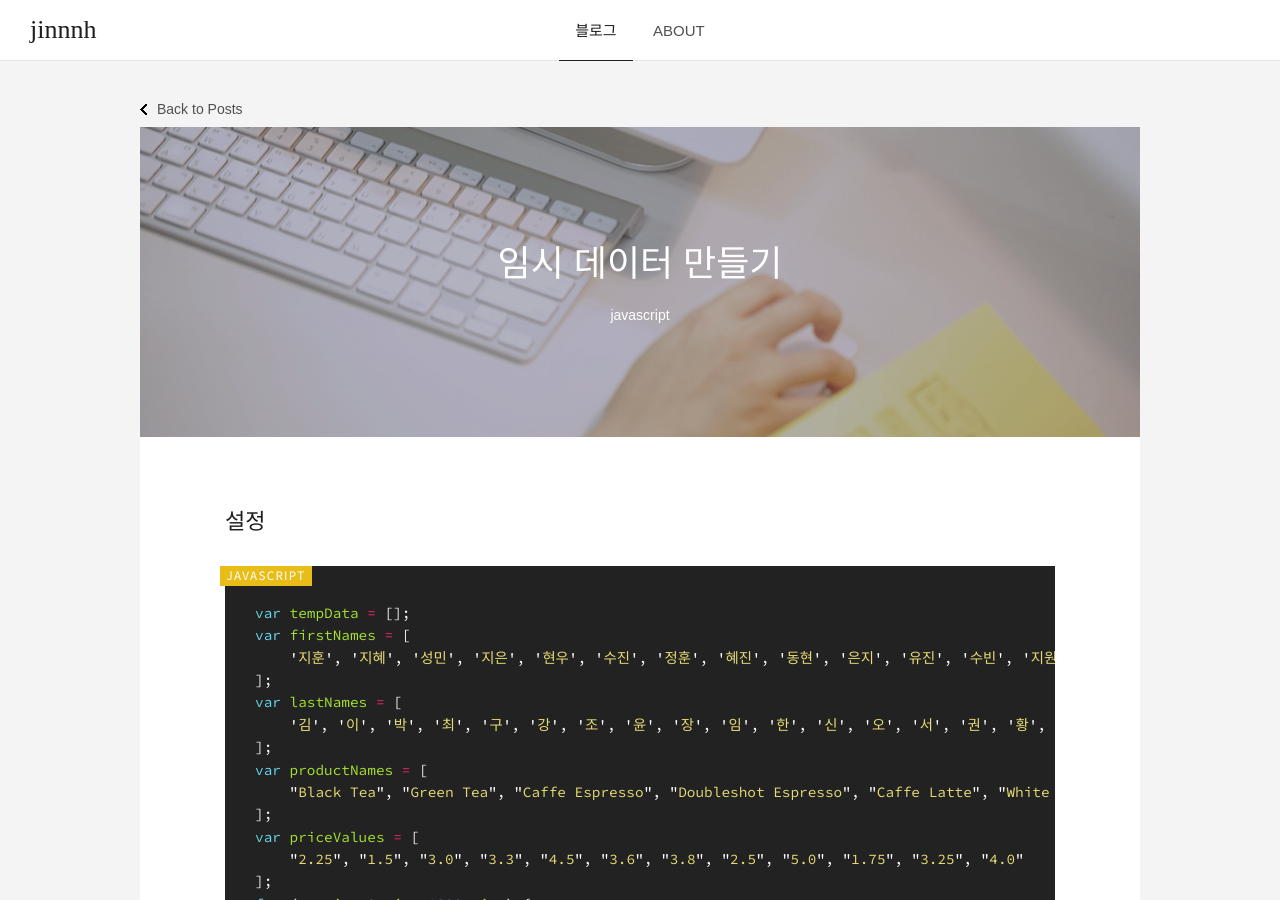
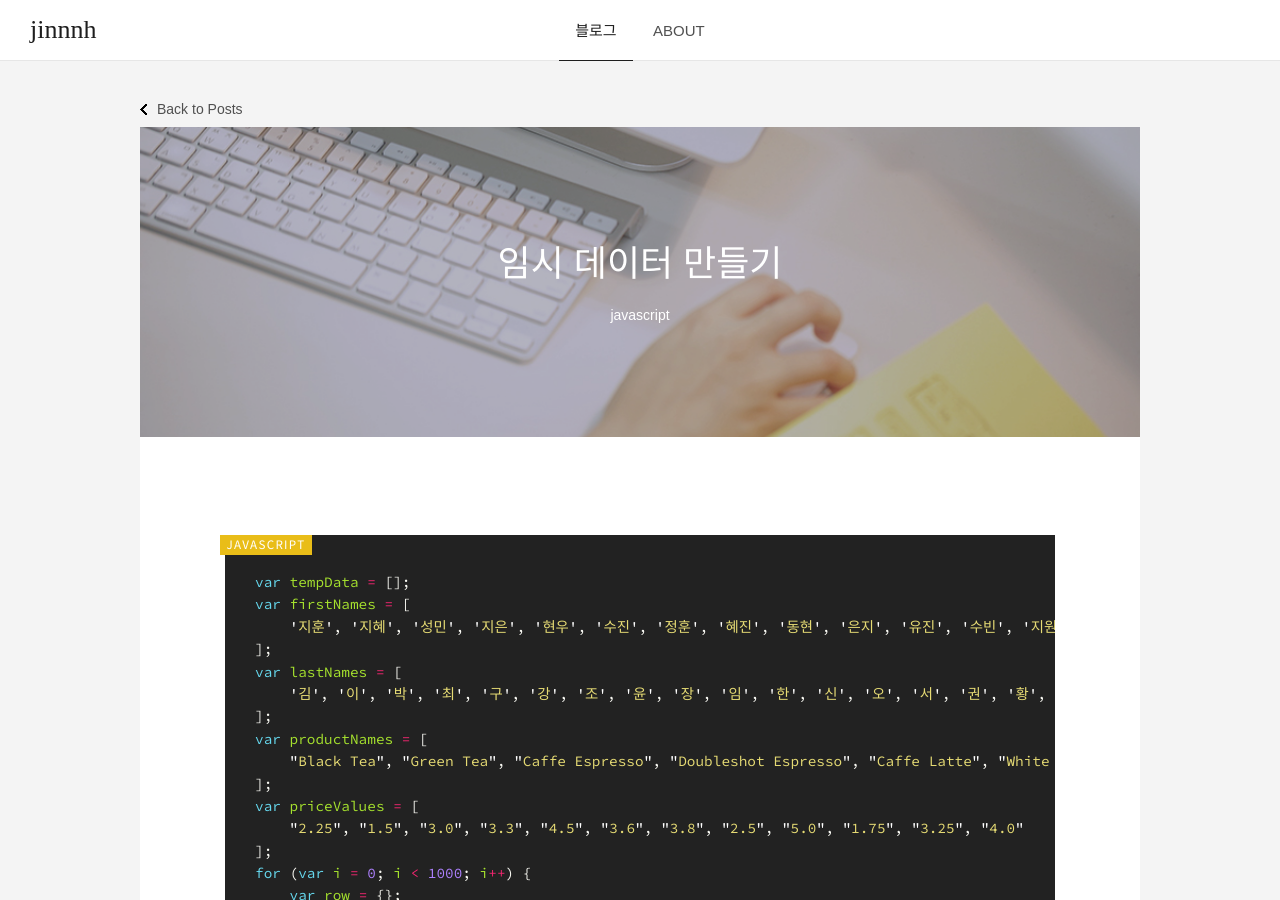
Before and after one commit to gutmate/gutmate.github.com, a Jekyll site: the page built from _posts/2018-12-13-set-temp-data.md, in a window 1280 px wide and 900 px high. Built offline with Jekyll 4.4.1, drawn with Linux system fonts in a browser that asks for light colours; some web fonts are replaced; comment, search, counter and statistics services are not loaded.

Commit message:
Update set temp data

````diff
--- a/_posts/2018-12-13-set-temp-data.md
+++ b/_posts/2018-12-13-set-temp-data.md
@@ -6,8 +6,6 @@ date: '2018-12-13 14:30'
 tags:
   - javascript
 ---
-
-## 설정
 
 ```javascript
 var tempData = [];
````
